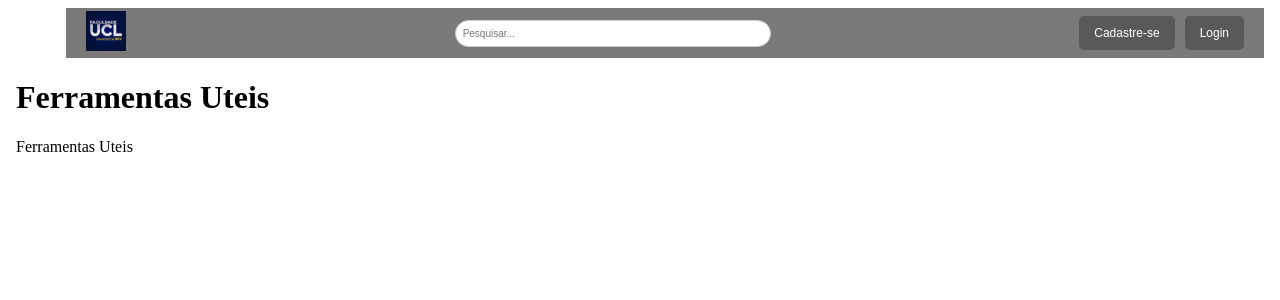
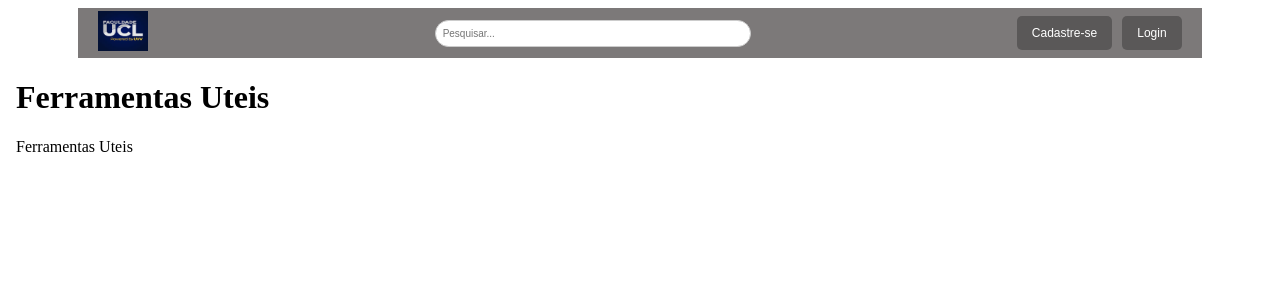
Before and after one commit to Matheus-Emanoel-Souza/Jornada-Alura, an Angular app in the folder ClassScore/Front-end/interface/: page / in a window 1280 px wide. Shown: the top 300 px of the page. Built offline with nearby package versions, Linux system fonts and the light colour scheme.

Commit message:
Ajuste na barra superior

```diff
--- a/ClassScore/Front-end/interface/src/app/app.component.css
+++ b/ClassScore/Front-end/interface/src/app/app.component.css
@@ -1,17 +1,20 @@
 .barra {
-  width: calc(100% - 50px); /* Ajusta a largura da barra */
-  height: 50px;
-  background-color: #7c7979;
-  display: flex;
-  align-items: center;
-  justify-content: space-between;
-  padding: 0 20px;
-  margin-left: 50px; /* Espaçamento da barra do lado esquerdo */
-  box-sizing: border-box; /* Inclui padding e border no cálculo da largura */
+  width: 90%; /* Define a largura da barra como 90% da largura do contêiner pai, geralmente o corpo da página */
+  max-width: 1200px; /* Define uma largura máxima para a barra. Não deixará a barra mais larga que 1200 pixels, mesmo que 90% da tela seja maior */
+  height: 50px; /* Define a altura da barra como 50 pixels */
+  background-color: #7c7979; /* Define a cor de fundo da barra como um tom de cinza (#7c7979) */
+  display: flex; /* Usa o modelo de layout flexível para organizar o conteúdo dentro da barra */
+  align-items: center; /* Alinha os itens verticalmente no centro da barra */
+  justify-content: space-between; /* Distribui os itens horizontalmente com o máximo de espaço possível entre eles */
+  padding: 0 20px; /* Adiciona 20 pixels de preenchimento à esquerda e à direita da barra */
+  margin: 0 auto; /* Centraliza a barra horizontalmente dentro do contêiner pai, definindo margens automáticas à esquerda e à direita */
+  box-sizing: border-box; /* Inclui o padding e a borda no cálculo da largura e altura total do elemento, para evitar que o tamanho total exceda a largura definida */
 }
 
+
+
 .barra img {
-  width: 40px;
+  width: 50px;
   height: 40px;
   margin-right: 20px;
 }
```
